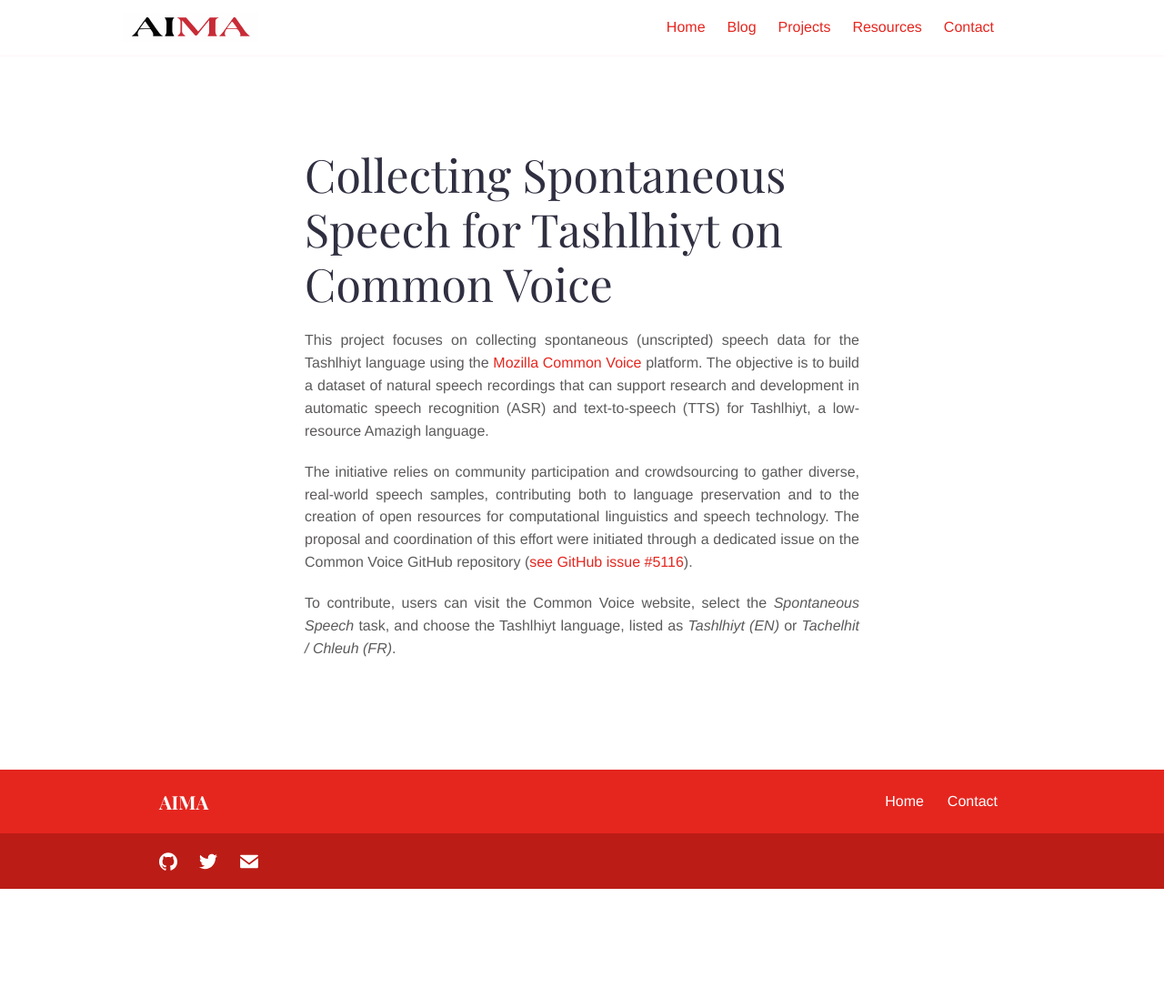
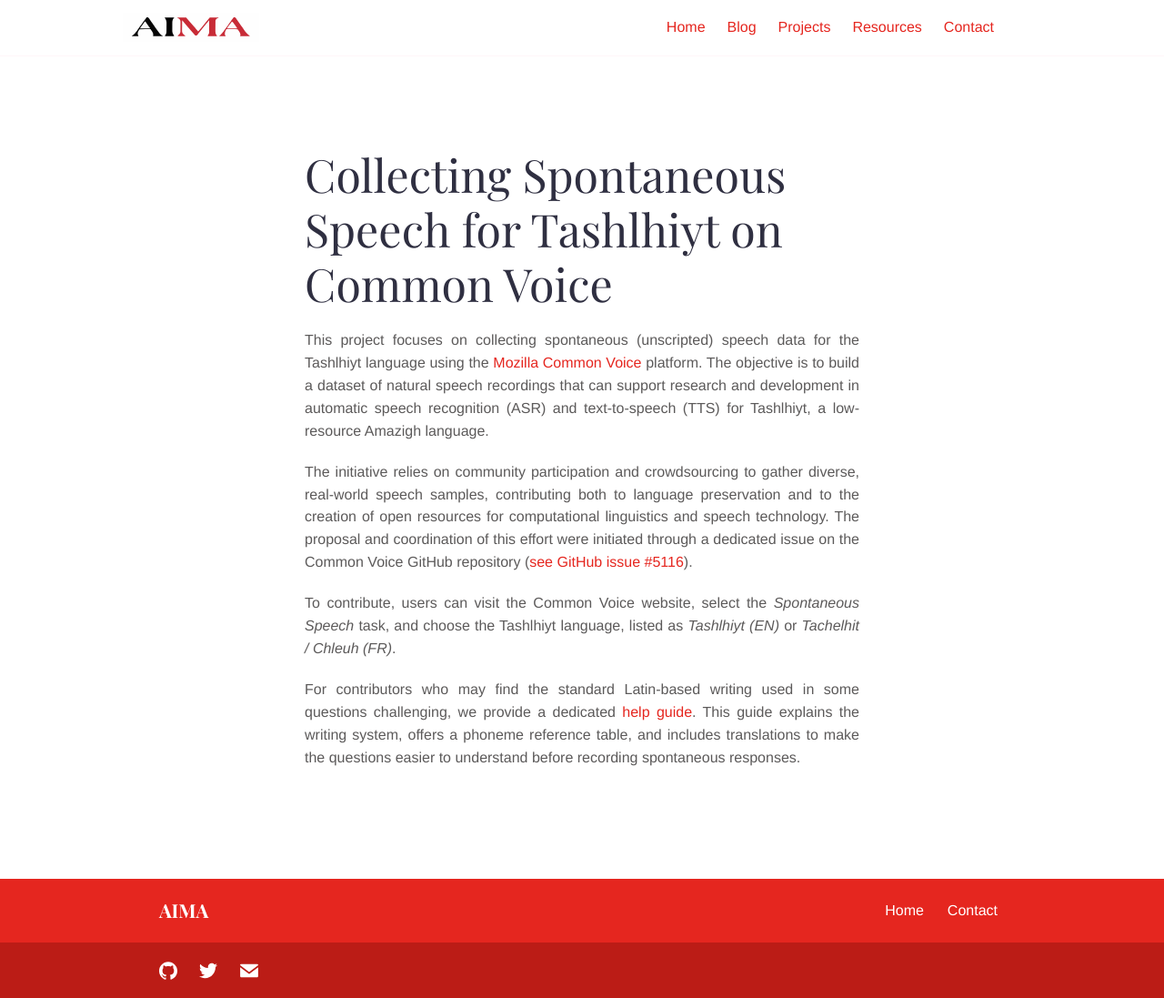
Before and after one commit to aima-research/aima-research.github.io, a Jekyll site: the page built from _projects/spontaneous-speech.md, in a window 1280 px wide. Shown: the whole page at 91% size. Built offline with Jekyll 4.4.1, drawn with Linux system fonts in a browser that asks for light colours; before the commit the page ends 977 px from its top, so only the background shows below that.

Commit message:
Added a paragraph for contributors who may struggle to understanding the standard latin-based writing

```diff
--- a/_projects/spontaneous-speech.md
+++ b/_projects/spontaneous-speech.md
@@ -18,4 +18,12 @@ The initiative relies on community participation and crowdsourcing to gather div
 <p>
 To contribute, users can visit the Common Voice website, select the <em>Spontaneous Speech</em> task, and choose the Tashlhiyt language, listed as <em>Tashlhiyt (EN)</em> or <em>Tachelhit / Chleuh (FR)</em>.
 </p>
+
+<p>
+For contributors who may find the standard Latin-based writing used in some questions challenging,
+we provide a dedicated <a href="/projects/help/">help guide</a>. This guide explains the writing system,
+offers a phoneme reference table, and includes translations to make the questions easier to understand
+before recording spontaneous responses.
+</p>
+
 </div>
```
